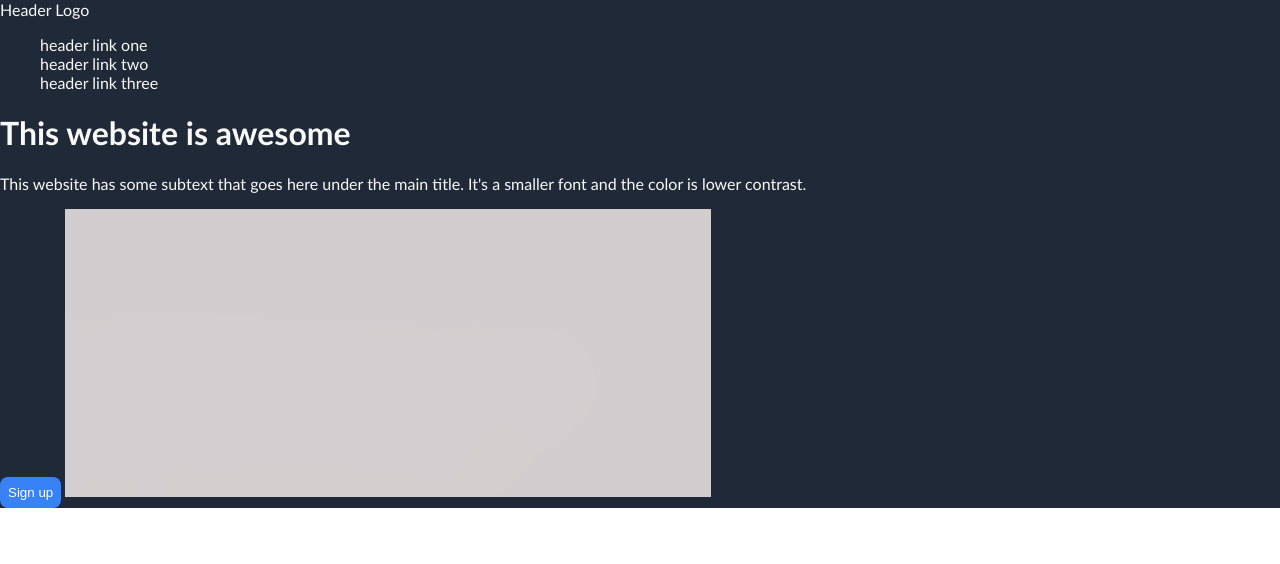
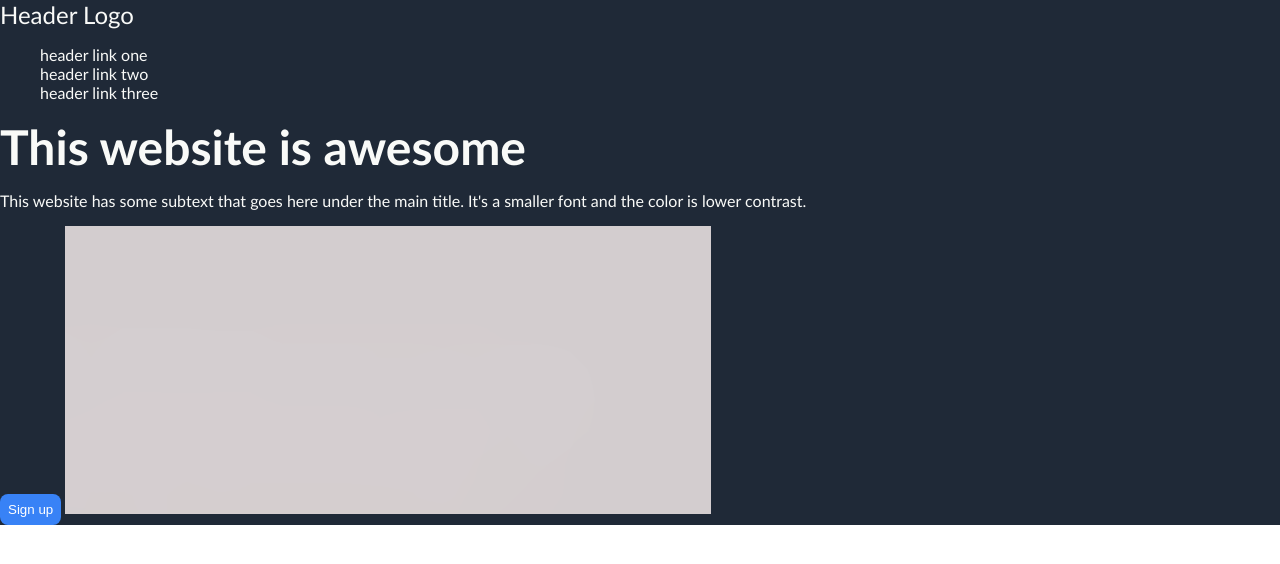
Before and after one commit to tlhuynh16/Landing-Page, a plain HTML site: page index.html in a window 1280 px wide. Drawn offline with Linux system fonts and the light colour scheme.

Commit message:
Change font size in header

```diff
--- a/index.html
+++ b/index.html
@@ -11,7 +11,9 @@
 <body>
 
     <div class="header">
+        <div class="header-logo">
         Header Logo
+        </div>
     <div class="links">
         <ul>
             <li>header link one</li>
@@ -22,7 +24,7 @@
 
 
     <div class="content">
-        <h1>This website is awesome</h1>
+        <div class="hero-main">This website is awesome</div>
         <p>This website has some subtext that goes here under the main title. It's a smaller font and the color is lower contrast.</p>
         <button>Sign up</button>
         <img src="placeholder.png" alt="gray rectangle">
--- a/styles.css
+++ b/styles.css
@@ -6,6 +6,16 @@ body {
     background-color: #1F2937;
     color: #F9FAF8;
     font-family: 'Gill Sans', 'Gill Sans MT', Calibri, 'Trebuchet MS', sans-serif
+}
+
+.header-logo {
+    font-size: 24px;
+}
+
+.hero-main {
+    font-size: 48px;
+    font-weight: bold;
+    color: #F9FAF8;
 }
 
 button {
```
